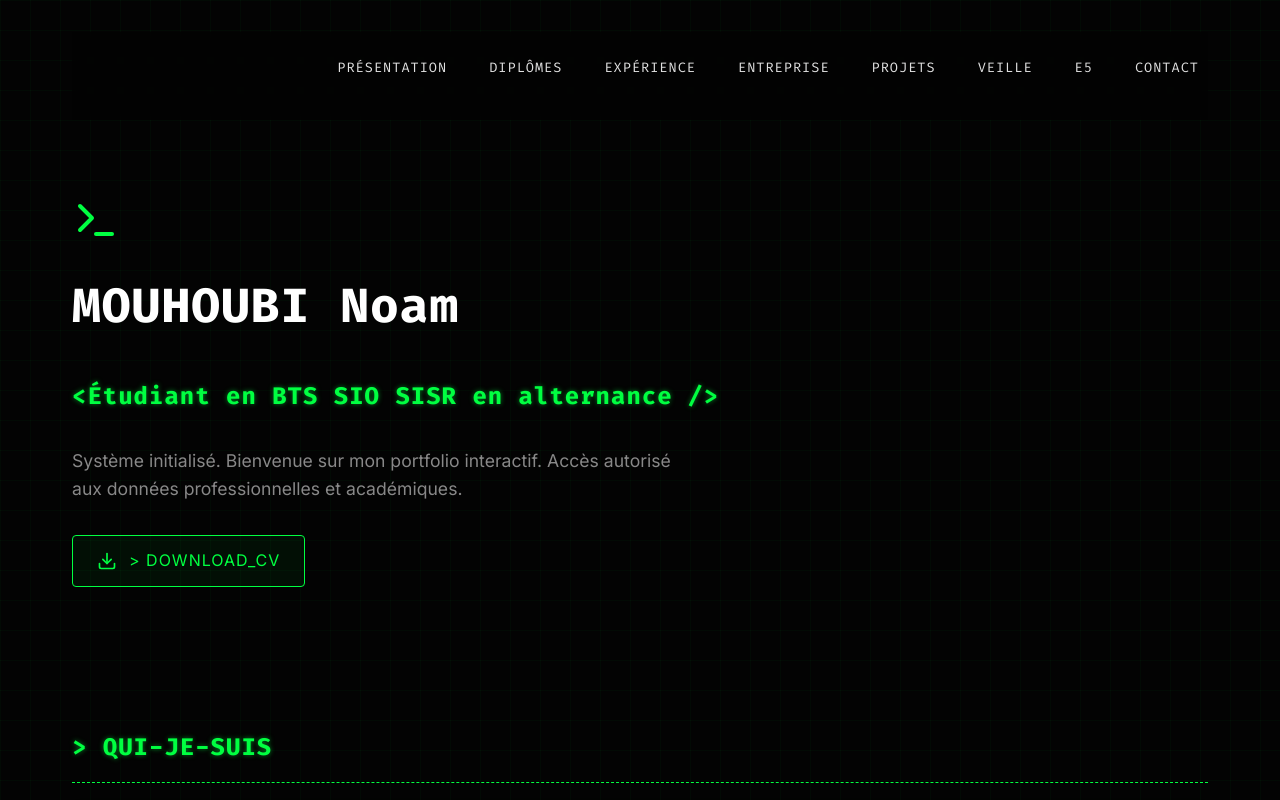
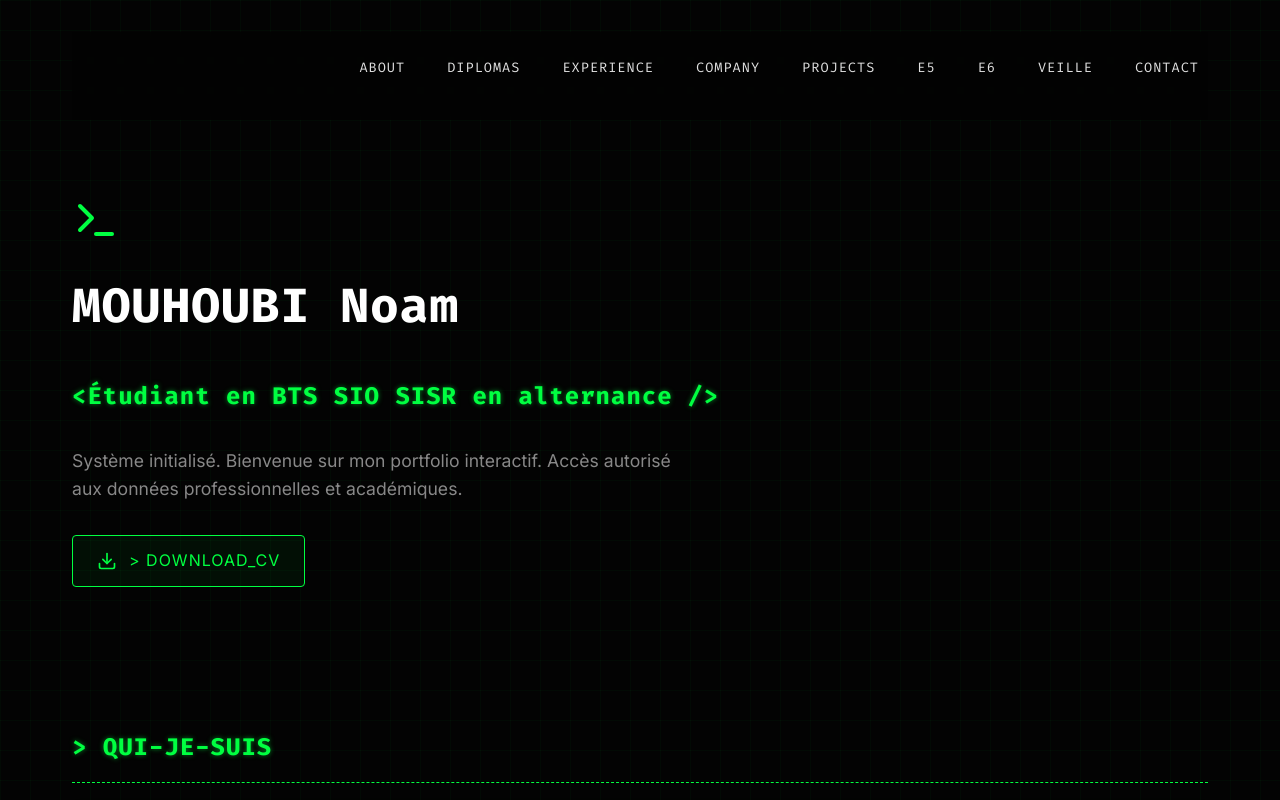
Before and after one commit to 972p/Portfolio-Noam, a React (Vite) app: page / in a window 1280 px wide. Shown: the top 800 px of the page. Built offline with nearby package versions, Linux system fonts and the light colour scheme.

Commit message:
feat: add E6 professional projects section and update navigation menu labels

```diff
--- a/src/App.jsx
+++ b/src/App.jsx
@@ -6,6 +6,7 @@ import Experience from './components/Experience';
 import Projects from './components/Projects';
 import Diplomas from './components/Diplomas';
 import E5 from './components/E5';
+import E6 from './components/E6';
 import Entreprise from './components/Entreprise';
 import Veille from './components/Veille';
 import Contact from './components/Contact';
@@ -22,8 +23,9 @@ function App() {
                     <Experience />
                     <Entreprise />
                     <Projects />
+                    <E5 />
+                    <E6 />
                     <Veille />
-                    <E5 />
                 </main>
                 <Contact />
             </div>
--- /dev/null
+++ b/src/components/E6.jsx
@@ -0,0 +1,52 @@
+import React from 'react';
+import { FileText } from 'lucide-react';
+
+function E6() {
+    return (
+        <section id="e6" className="py-12">
+            <div className="cyber-header mb-8">
+                <h2 className="text-neon text-3xl font-bold flex items-center gap-3">
+                    &gt; ÉPREUVE E6 - RÉALISATIONS PROFESSIONNELLES
+                </h2>
+            </div>
+
+            <p className="mb-8 text-secondary text-lg">
+                Fiches descriptives des situations professionnelles présentées à l'examen du BTS SIO.
+            </p>
+
+            <div className="grid grid-cols-1 md:grid-cols-2 gap-6">
+                <div className="cyber-box hover:shadow-[0_0_20px_rgba(0,170,255,0.3)] transition-all flex flex-col justify-between">
+                    <div>
+                        <div className="flex items-center gap-3 mb-4">
+                            <FileText color="#0ae" size={32} />
+                            <h3 className="text-xl font-medium text-[var(--neon-blue)]">Situation Professionnelle (Réseau)</h3>
+                        </div>
+                        <p className="text-secondary mb-6 text-sm leading-relaxed">
+                            Conception architecture réseau hiérarchisée avec segmentation par VLANs pour isoler les services Comptabilité, Commercial et Informatique, ainsi qu'une configuration routage inter-VLAN sur passerelle Gateway. Mise en service DHCP et DNS avec accès WAN sécurisé.
+                        </p>
+                    </div>
+                    <a href="/Fiches projet SISR (E6) MOUHOUBI Noam Réseaux.pdf" download="Fiches projet SISR (E6) MOUHOUBI Noam Réseaux.pdf" className="inline-flex items-center gap-2 text-[var(--neon-blue)] no-underline border border-[var(--neon-blue)] px-4 py-2 w-max transition-all hover:bg-[rgba(0,170,255,0.1)]">
+                        <span className="text-sm font-bold">&gt; Télécharger la fiche E6 (PDF)</span>
+                    </a>
+                </div>
+
+                <div className="cyber-box hover:shadow-[0_0_20px_rgba(255,189,46,0.3)] transition-all flex flex-col justify-between">
+                    <div>
+                        <div className="flex items-center gap-3 mb-4">
+                            <FileText color="#ffbd2e" size={32} />
+                            <h3 className="text-xl font-medium text-[#ffbd2e]">Situation Professionnelle (Système)</h3>
+                        </div>
+                        <p className="text-secondary mb-6 text-sm leading-relaxed">
+                            Déploiement d'un GLPI sur Debian 12 pour gestion de parc et outil helpdesk. Déploiement d'un contrôleur de domaine Active Directory sur Windows Server et configuration d'un connecteur LDAP pour synchronisation des comptes utilisateurs avec une sécurisation via un pare-feu pfSense.
+                        </p>
+                    </div>
+                    <a href="/Fiches projet SISR (E6) MOUHOUBI Noam Système.pdf" download="Fiches projet SISR (E6) MOUHOUBI Noam Système.pdf" className="inline-flex items-center gap-2 text-[#ffbd2e] no-underline border border-[#ffbd2e] px-4 py-2 w-max transition-all hover:bg-[rgba(255,189,46,0.1)]">
+                        <span className="text-sm font-bold">&gt; Télécharger la fiche E6 (PDF)</span>
+                    </a>
+                </div>
+            </div>
+        </section>
+    );
+}
+
+export default E6;
--- a/src/components/Navbar.jsx
+++ b/src/components/Navbar.jsx
@@ -3,14 +3,15 @@ import React from 'react';
 function Navbar() {
     return (
         <nav>
-            <a href="#about">Présentation</a>
-            <a href="#diplomas">Diplômes</a>
-            <a href="#experience">Expérience</a>
-            <a href="#entreprise">Entreprise</a>
-            <a href="#projects">Projets</a>
-            <a href="#veille">Veille</a>
+            <a href="#about">ABOUT</a>
+            <a href="#diplomas">DIPLOMAS</a>
+            <a href="#experience">EXPERIENCE</a>
+            <a href="#entreprise">COMPANY</a>
+            <a href="#projects">PROJECTS</a>
             <a href="#e5">E5</a>
-            <a href="#contact">Contact</a>
+            <a href="#e6">E6</a>
+            <a href="#veille">VEILLE</a>
+            <a href="#contact">CONTACT</a>
         </nav>
     );
 }
```
Also changed, not shown: 2 other files (tests, documents, lock files or other folders).
